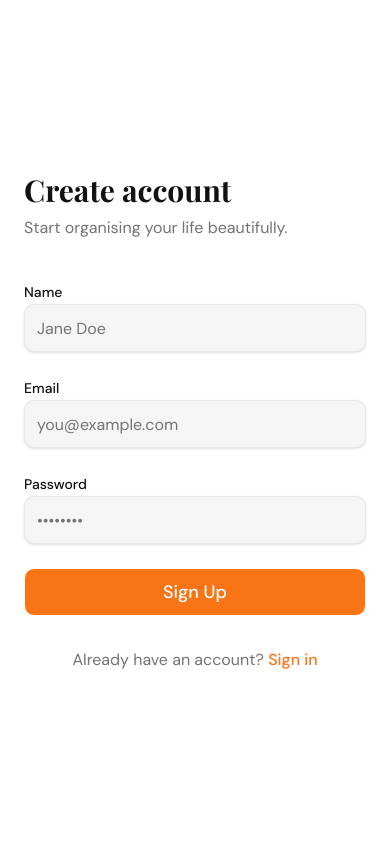
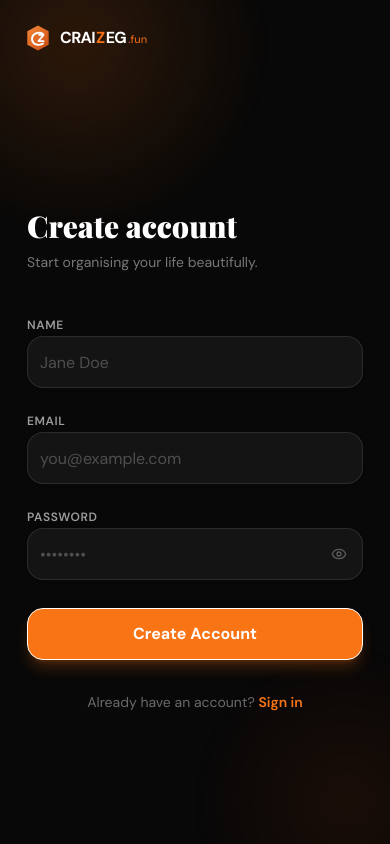
Before and after one commit to synterlab/craizeg-fun, a React (Vite) app: page /register in a window 390 px wide. Built offline with nearby package versions, Linux system fonts and the light colour scheme.

Commit message:
redesign: spectacular mobile-first UI (src/pages/auth/register.tsx)

```diff
--- a/src/pages/auth/register.tsx
+++ b/src/pages/auth/register.tsx
@@ -3,77 +3,86 @@ import { Link, useNavigate } from "react-router-dom";
 import { Button } from "@/components/ui/button";
 import { Input } from "@/components/ui/input";
 import { Label } from "@/components/ui/label";
+import { Logo } from "@/components/ui/logo";
+import { Eye, EyeOff } from "lucide-react";
 
 export default function RegisterPage() {
   const [name, setName] = useState("");
   const [email, setEmail] = useState("");
   const [password, setPassword] = useState("");
+  const [showPw, setShowPw] = useState(false);
   const navigate = useNavigate();
 
   const handleRegister = () => {
-    // TODO: Connect Supabase later
     localStorage.setItem("craizeg_onboarded", "true");
     localStorage.setItem("craizeg_guest", "true");
     navigate("/app");
   };
 
   return (
-    <div className="min-h-[100dvh] w-full bg-background flex flex-col p-6 max-w-md mx-auto justify-center animate-in fade-in duration-300">
-      <div className="mb-10">
-        <h1 className="font-serif text-3xl font-bold mb-2">Create account</h1>
-        <p className="text-muted-foreground">Start organising your life beautifully.</p>
+    <div className="min-h-[100dvh] w-full bg-[#080808] flex flex-col relative overflow-hidden">
+
+      {/* Aurora background */}
+      <div className="absolute inset-0 pointer-events-none">
+        <div className="aurora-blob-1 absolute -top-32 -left-32 w-[380px] h-[380px] rounded-full opacity-15"
+          style={{ background: "radial-gradient(ellipse, #f97316 0%, transparent 70%)" }} />
+        <div className="aurora-blob-3 absolute -bottom-24 -right-24 w-[300px] h-[300px] rounded-full opacity-10"
+          style={{ background: "radial-gradient(ellipse, #c2410c 0%, transparent 70%)" }} />
       </div>
 
-      <div className="space-y-6">
-        <div className="space-y-2">
-          <Label htmlFor="name">Name</Label>
-          <Input
-            id="name"
-            type="text"
-            placeholder="Jane Doe"
-            value={name}
-            onChange={(e) => setName(e.target.value)}
-            className="h-12 bg-card"
-          />
-        </div>
-        <div className="space-y-2">
-          <Label htmlFor="email">Email</Label>
-          <Input
-            id="email"
-            type="email"
-            placeholder="you@example.com"
-            value={email}
-            onChange={(e) => setEmail(e.target.value)}
-            className="h-12 bg-card"
-          />
-        </div>
-        <div className="space-y-2">
-          <Label htmlFor="password">Password</Label>
-          <Input
-            id="password"
-            type="password"
-            placeholder="••••••••"
-            value={password}
-            onChange={(e) => setPassword(e.target.value)}
-            className="h-12 bg-card"
-          />
+      {/* Logo */}
+      <div className="relative z-10 p-6">
+        <Logo size={28} dark />
       </div>
 
-        <Button
-          className="w-full h-12 text-lg"
-          onClick={handleRegister}
-          data-testid="register-submit"
-        >
-          Sign Up
+      {/* Form */}
+      <div className="relative z-10 flex-1 flex flex-col justify-center px-6 max-w-sm w-full mx-auto">
+        <div className="mb-10 fade-in-scale">
+          <h1 className="font-serif font-black text-white text-3xl mb-2">Create account</h1>
+          <p className="text-white/45 text-sm">Start organising your life beautifully.</p>
+        </div>
+
+        <div className="space-y-5 slide-up">
+          <div className="space-y-1.5">
+            <Label htmlFor="name" className="text-white/60 text-xs uppercase tracking-wider font-semibold">Name</Label>
+            <Input id="name" type="text" placeholder="Jane Doe" value={name}
+              onChange={e => setName(e.target.value)}
+              className="h-13 bg-white/5 border-white/10 text-white placeholder:text-white/25 focus-visible:ring-primary focus-visible:border-primary/50 rounded-xl" />
+          </div>
+
+          <div className="space-y-1.5">
+            <Label htmlFor="email" className="text-white/60 text-xs uppercase tracking-wider font-semibold">Email</Label>
+            <Input id="email" type="email" placeholder="you@example.com" value={email}
+              onChange={e => setEmail(e.target.value)}
+              className="h-13 bg-white/5 border-white/10 text-white placeholder:text-white/25 focus-visible:ring-primary focus-visible:border-primary/50 rounded-xl" />
+          </div>
+
+          <div className="space-y-1.5">
+            <Label htmlFor="password" className="text-white/60 text-xs uppercase tracking-wider font-semibold">Password</Label>
+            <div className="relative">
+              <Input id="password" type={showPw ? "text" : "password"} placeholder="••••••••" value={password}
+                onChange={e => setPassword(e.target.value)}
+                className="h-13 bg-white/5 border-white/10 text-white placeholder:text-white/25 focus-visible:ring-primary focus-visible:border-primary/50 rounded-xl pr-12" />
+              <button type="button" onClick={() => setShowPw(p => !p)}
+                className="absolute right-3 top-1/2 -translate-y-1/2 text-white/30 hover:text-white/60 transition-colors p-1">
+                {showPw ? <EyeOff className="w-4 h-4" /> : <Eye className="w-4 h-4" />}
+              </button>
+            </div>
+          </div>
+
+          <Button className="w-full h-13 text-base rounded-xl font-bold mt-2 shadow-lg shadow-primary/25 hover:-translate-y-0.5 active:translate-y-0 transition-all"
+            onClick={handleRegister} data-testid="register-submit">
+            Create Account
           </Button>
         </div>
 
-      <p className="mt-8 text-center text-muted-foreground">
+        <p className="mt-8 text-center text-white/40 text-sm slide-up delay-200">
           Already have an account?{" "}
-        <Link to="/login" className="text-primary font-medium hover:underline">
+          <Link to="/login" className="text-primary font-semibold hover:text-primary/80 transition-colors">
             Sign in
           </Link>
         </p>
       </div>
+    </div>
   );
 }
```
Lines whose indentation alone changed are shown as unchanged.
